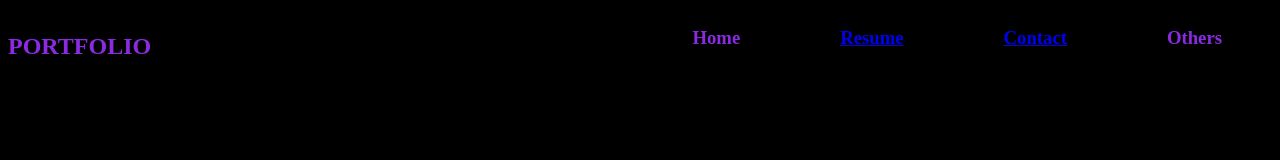
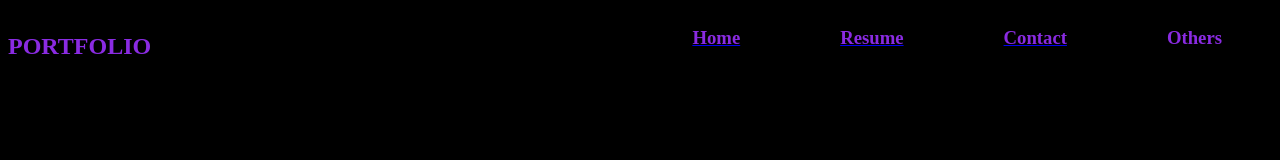
Before and after one commit to anjushreesen/PORTFOLIO, a plain HTML site: page index.html in a window 1280 px wide. Shown: the top 160 px of the page. Drawn offline with Linux system fonts and the light colour scheme.

Commit message:
Add files via upload

```diff
--- a/index.html
+++ b/index.html
@@ -17,11 +17,14 @@
     }
 
     .a li {
-        color: blueviolet;
         float: right;
         display: block;
         padding-left: 50px;
         padding-right: 50px;
+    }
+
+    .a h3 {
+        color: blueviolet;
     }
 
     .a li:hover {
@@ -107,7 +110,9 @@
                 </a>
             </li>
             <li>
-                <h3>Home</h3>
+                <a href="index.html">
+                    <h3>Home</h3>
+                </a>
             </li>
 
         </ul>
```
